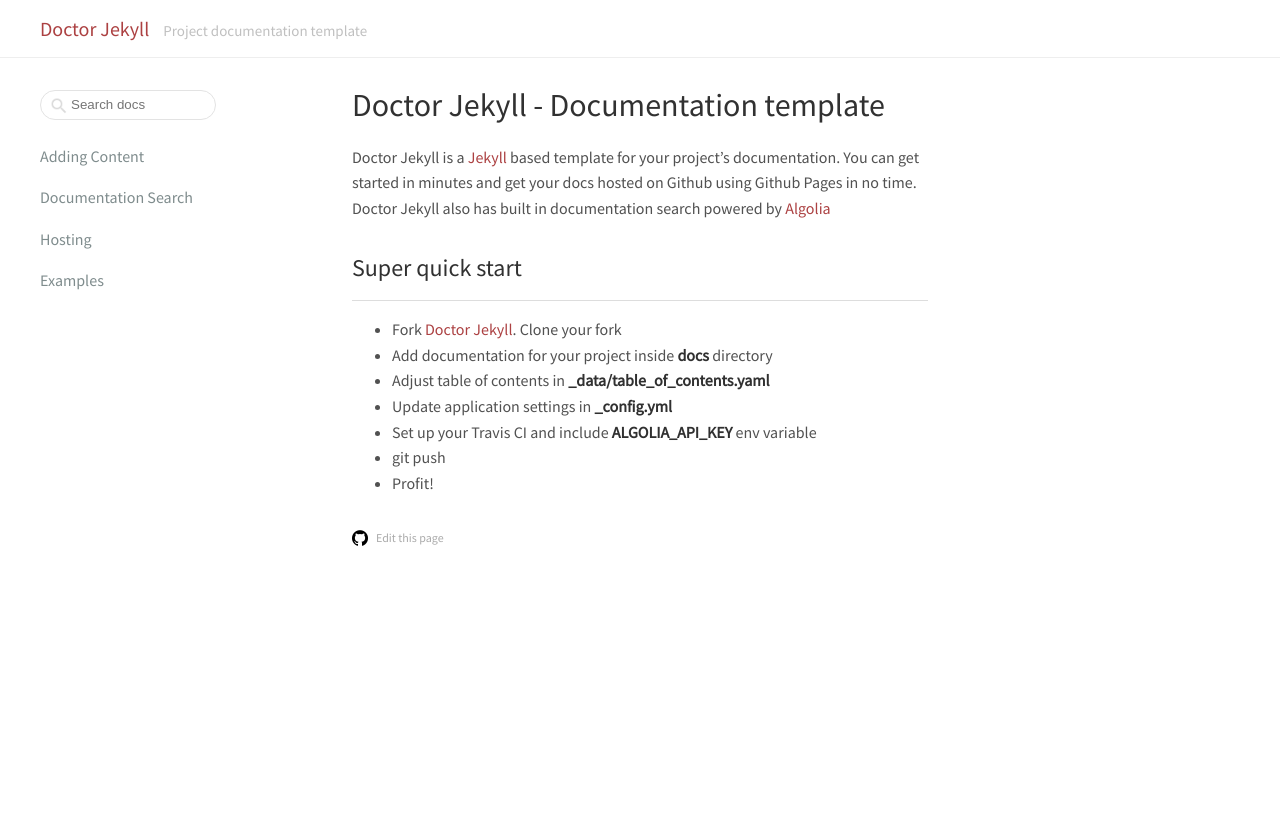
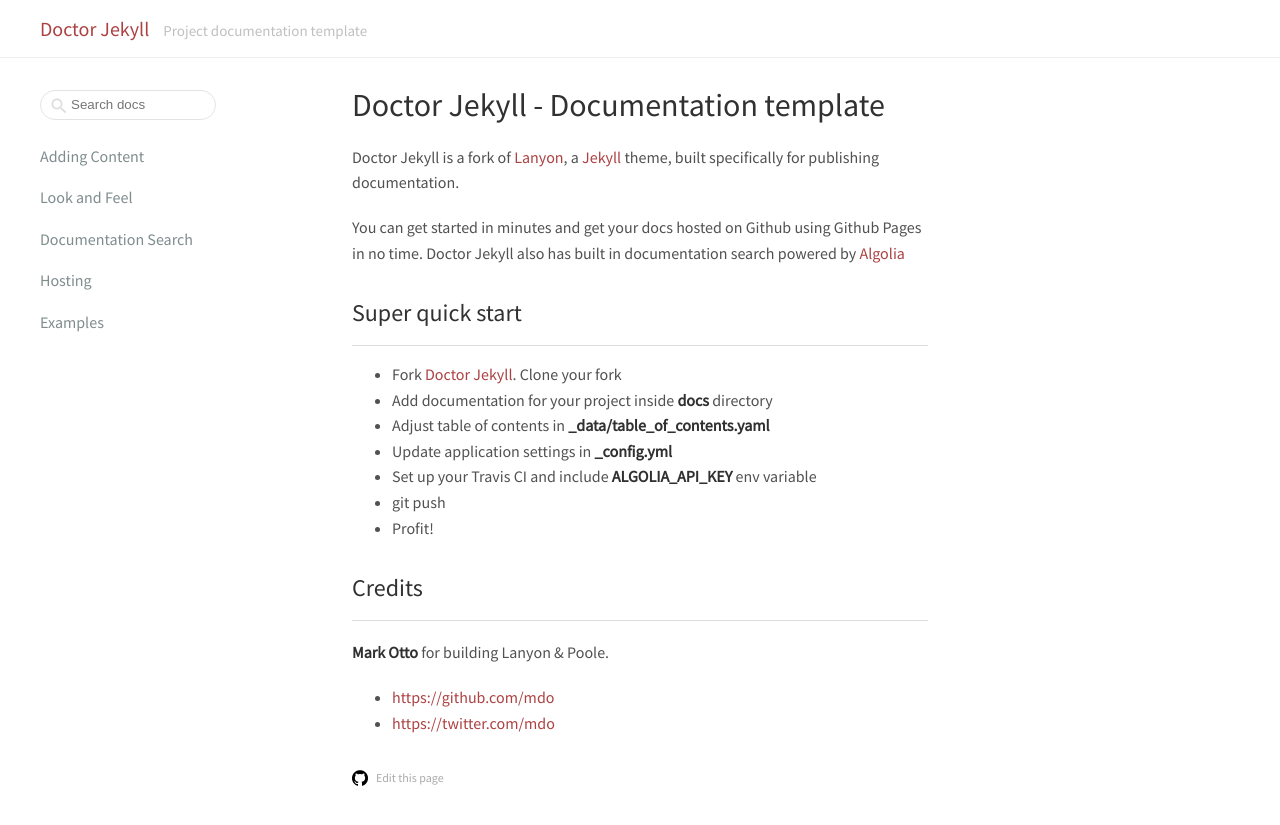
Before and after one commit to bakery/doctor-jekyll, a Jekyll site: the page built from index.md, in a window 1280 px wide. Shown: the top 825 px of the page. Built offline with Jekyll 4.4.1, drawn with Linux system fonts in a browser that asks for light colours; comment, search, counter and statistics services are not loaded.

Commit message:
merge docs

```diff
--- a/_data/table_of_contents.yaml
+++ b/_data/table_of_contents.yaml
@@ -1,6 +1,8 @@
 entries:
   - title: Adding Content
     permalink: /adding-content.html
+  - title: Look and Feel
+    permalink: /look-and-feel.html
   - title: Documentation Search
     permalink: /documentation-search.html
   - title: Hosting
--- a/_layouts/default.html
+++ b/_layouts/default.html
@@ -3,7 +3,7 @@
 
   {% include head.html %}
 
-  <body class="sidebar-overlay">
+  <body class="sidebar-overlay theme-base-09">
 
     {% include sidebar.html %}
 
--- a/_sass/_lanyon.scss
+++ b/_sass/_lanyon.scss
@@ -122,7 +122,7 @@
   }
 
   a {
-    color: $red;
+    color: $theme_color;
   }
 
   small {
--- a/index.md
+++ b/index.md
@@ -5,7 +5,9 @@
 
 # Doctor Jekyll - Documentation template
 
-Doctor Jekyll is a [Jekyll](https://jekyllrb.com/) based template for your project's documentation. You can get started in minutes and get your docs hosted on Github using Github Pages in no time. Doctor Jekyll also has built in documentation search powered by [Algolia](https://www.algolia.com/)
+Doctor Jekyll is a fork of [Lanyon](https://github.com/poole/lanyon), a [Jekyll](http://jekyllrb.com) theme, built specifically for publishing documentation.
+
+You can get started in minutes and get your docs hosted on Github using Github Pages in no time. Doctor Jekyll also has built in documentation search powered by [Algolia](https://www.algolia.com/)
 
 ## Super quick start
 
@@ -16,3 +18,10 @@
 - Set up your Travis CI and include **ALGOLIA_API_KEY** env variable
 - git push
 - Profit!
+
+## Credits
+
+**Mark Otto** for building Lanyon & Poole.
+
+- <https://github.com/mdo>
+- <https://twitter.com/mdo>
```
Also changed, not shown: docs/look-and-feel.md (added, +20 -0 lines), .github/doctor-jekyll.png (added), README.md.
